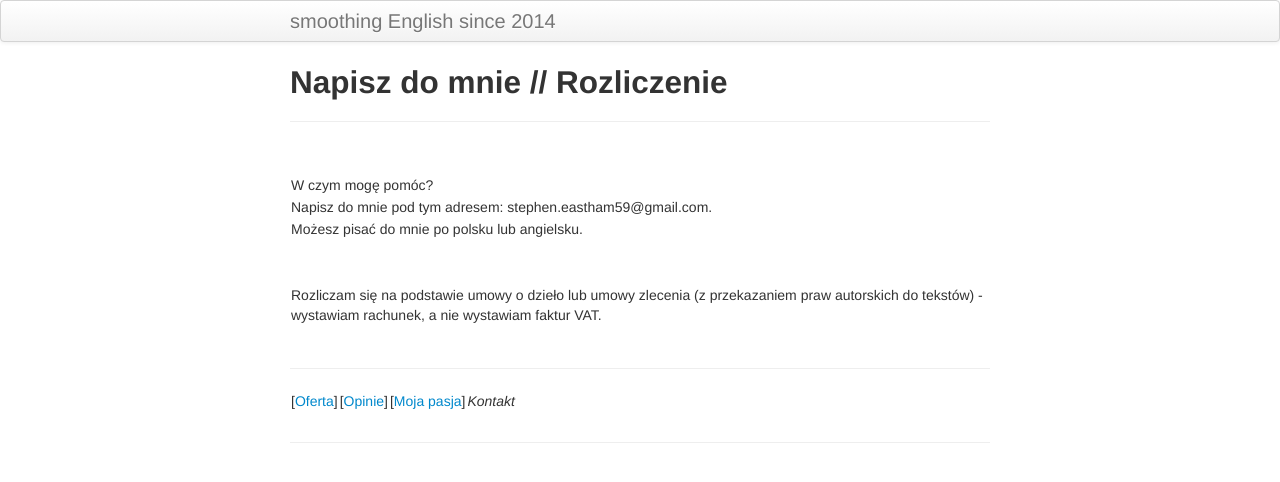
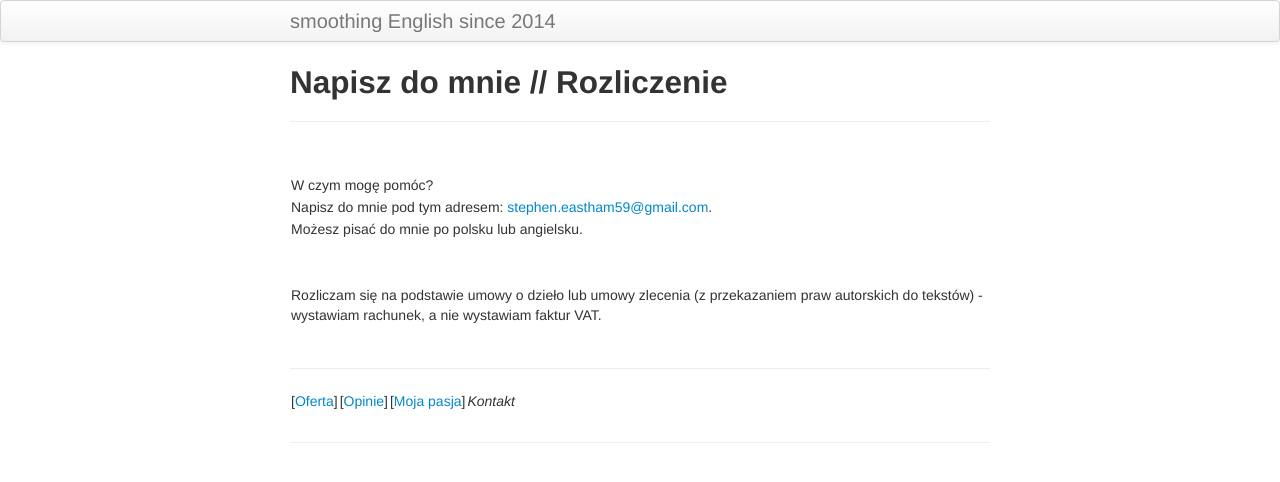
Before and after one commit to StephenEastham/StephenEastham.github.io, a Jekyll site: the page built from pages/kontakt.md, in a window 1280 px wide. Shown: the top 482 px of the page. Built offline with Jekyll 4.4.1, drawn with Linux system fonts in a browser that asks for light colours; part of the change alters nothing that is shown.

```diff
--- a/pages/kontakt.md
+++ b/pages/kontakt.md
@@ -7,7 +7,7 @@ description:
 |
 ---------|
 W czym mogę pomóc? |
-Napisz do mnie pod tym adresem: stephen.eastham59@gmail.com. |
+Napisz do mnie pod tym adresem: <stephen.eastham59@gmail.com>. |
 Możesz pisać do mnie po polsku lub angielsku. |
 |
 
```
